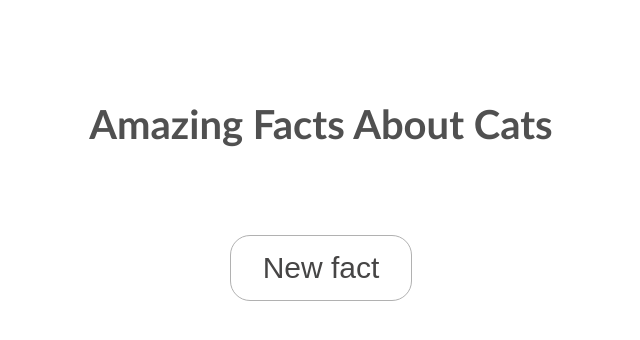
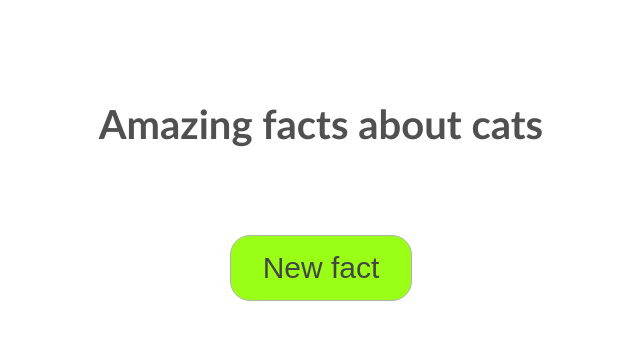
Before and after one commit to Repti58/Catsapp, a React (Create React App) app: page / in a window 1280 px wide. Shown: the top 340 px of the page, without its empty margins (319-959 px from the left). Built offline with nearby package versions, Linux system fonts and the light colour scheme; no server answers.

Commit message:
button, title

```diff
--- a/src/App.css
+++ b/src/App.css
@@ -38,7 +38,7 @@
 }
 
 .button {
-  background-color: #ffffff;
+  background-color: #9aff17;
   border: 1px solid #b1b1b1 ;
   border-radius: 20px;
   color: rgb(70, 69, 69);
@@ -63,7 +63,7 @@
 }
 
 .button:active {
-  background-color: #9aff17;
+  background-color: #9aff179a;
 
   border-radius: 20px;
   padding: 15px 50px;
--- a/src/App.js
+++ b/src/App.js
@@ -20,7 +20,7 @@ function App() {
   return (
     <div className='container'>
       <div className='title'>
-        Amazing Facts About Cats
+        Amazing facts about cats
       </div>
       <div className='divButton'>
         <button className="button" onClick={() => { fetchData() }}>{'New fact'}</button>
```
